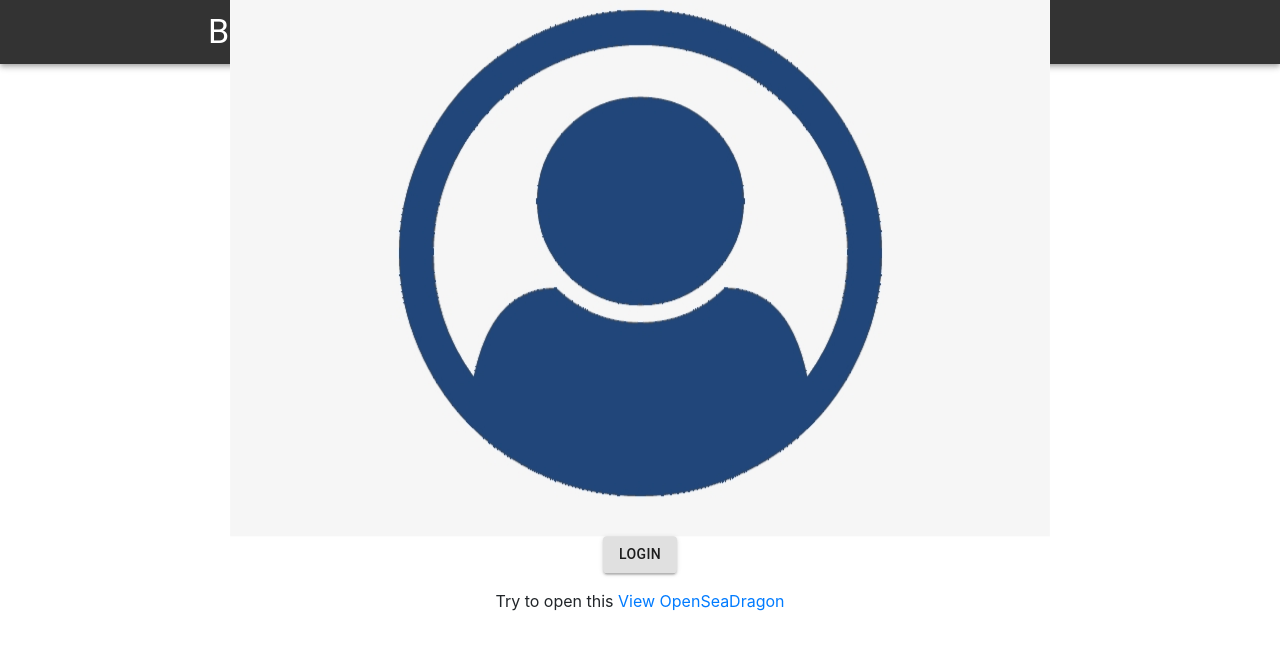
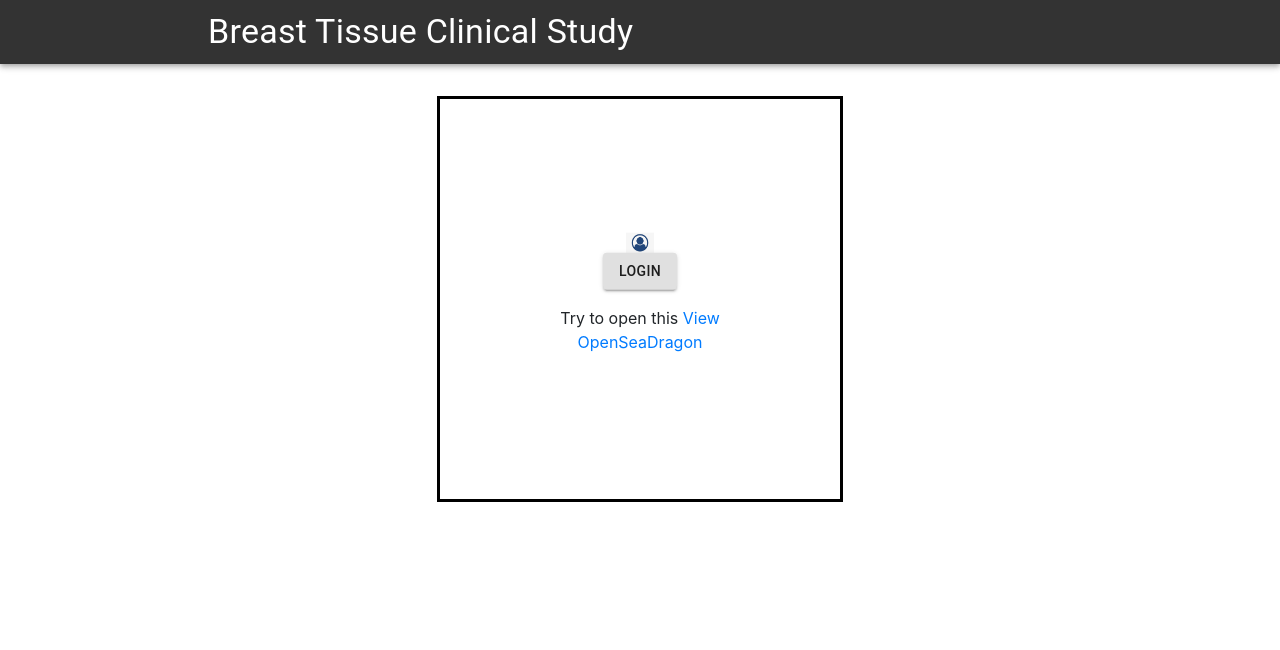
Before and after one commit to becclestone/WebApp, a React (Create React App) app: page / in a window 1280 px wide. Shown: the top 650 px of the page. Built offline with nearby package versions, Linux system fonts and the light colour scheme.

Commit message:
Update Home.jsx

```diff
--- a/src/components/Home.jsx
+++ b/src/components/Home.jsx
@@ -9,9 +9,7 @@ function Home() {
     <Box pt={4}>
     <div class ="container">
     <div class="center">
-      <div>
-      <img src={logo} />
-        </div>
+      <img className="photo" src={logo} />
         <p>
     <Button variant="contained" href="/.auth/login/aad?post_login_redirect_uri=https://gray-dune-0f8914010.azurestaticapps.net/viewer">Login</Button>
           <p></p>
```
